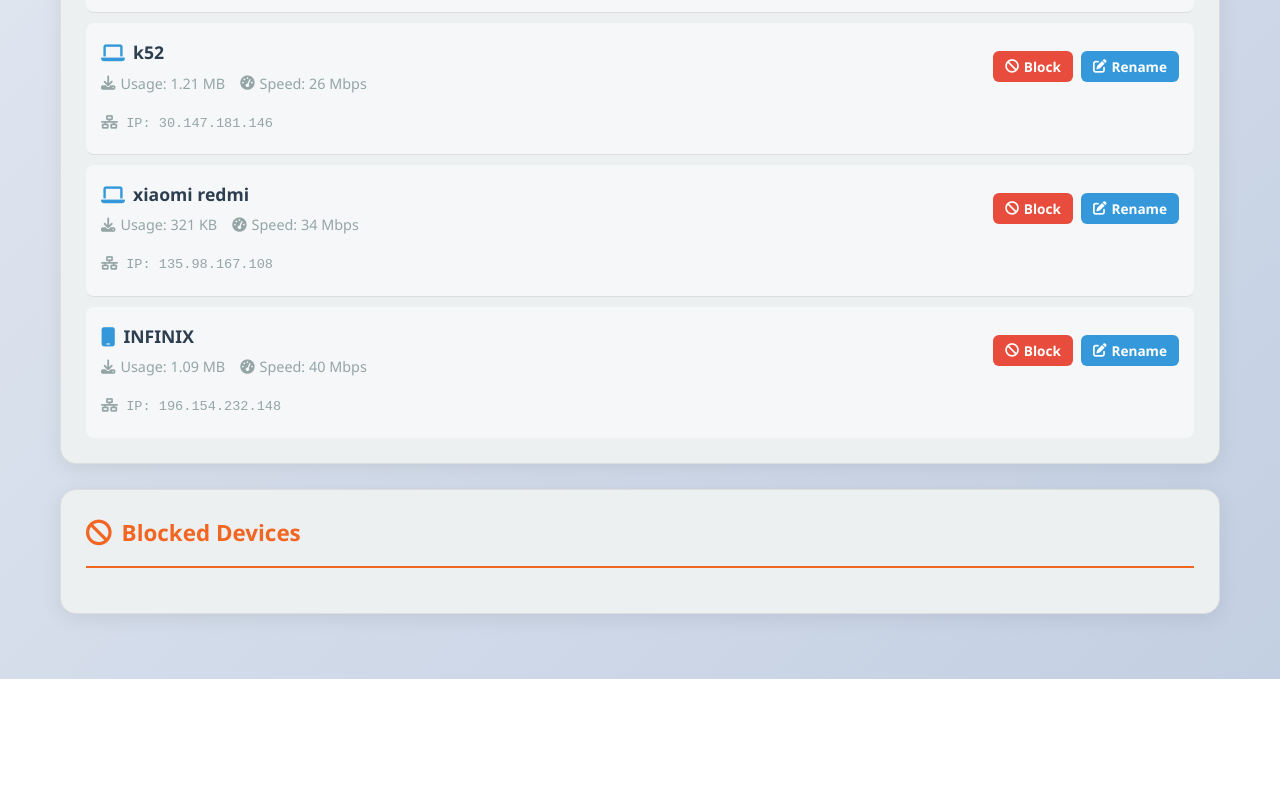
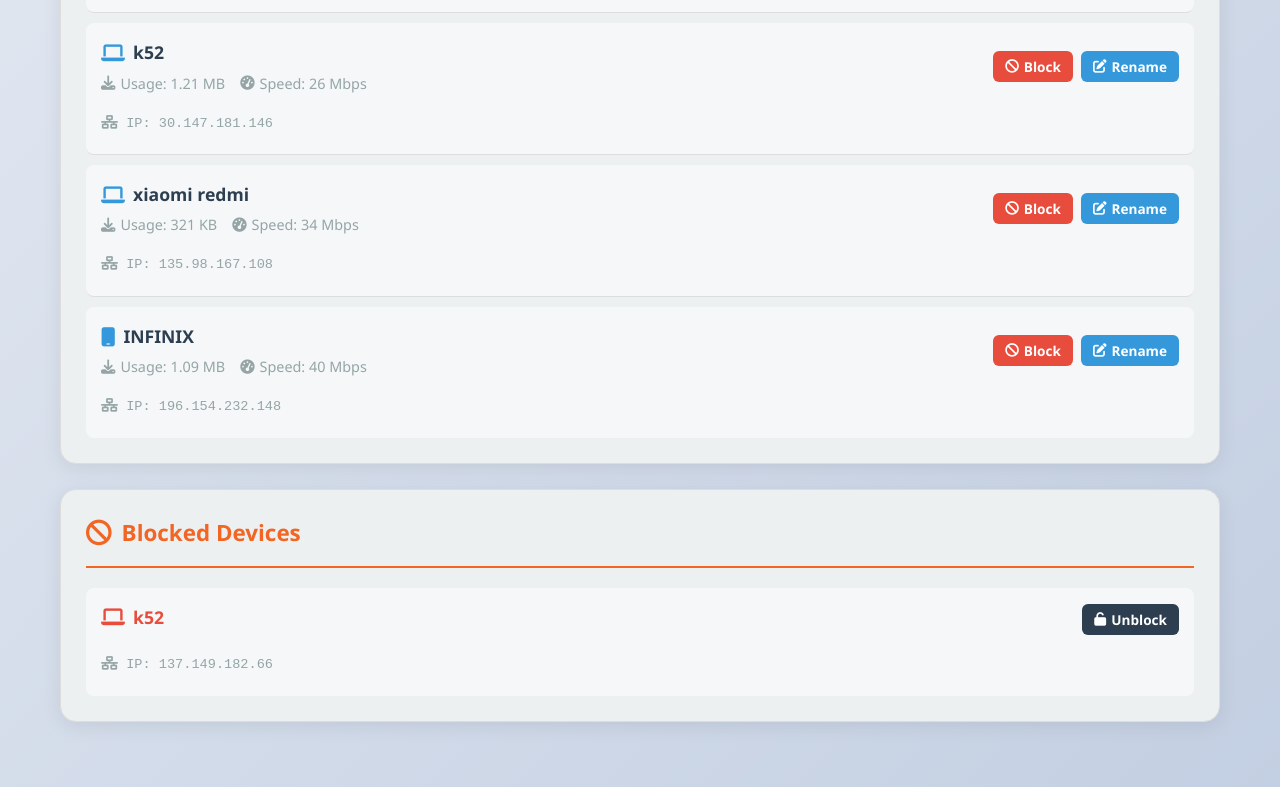
Before and after one commit to hamidiabdulmateen-ai/home-wifi, a plain HTML site: page bandwidth.html in a window 1280 px wide. Shown: the part 1657-2444 px from the top of the page. Before the commit the page ends 2336 px from the top, so only its background shows below. Drawn offline with Linux system fonts and the light colour scheme.

Commit message:
Update bandwidth.html

```diff
--- a/bandwidth.html
+++ b/bandwidth.html
@@ -226,6 +226,7 @@ let connectedDevices = [
   {name:"INFINIX", ip:randomIP()}
 ];
 let blockedDevices = [
+   {name:"k52", ip:randomIP()},
 ];
 
 // Generic notify function (POST JSON)
```
